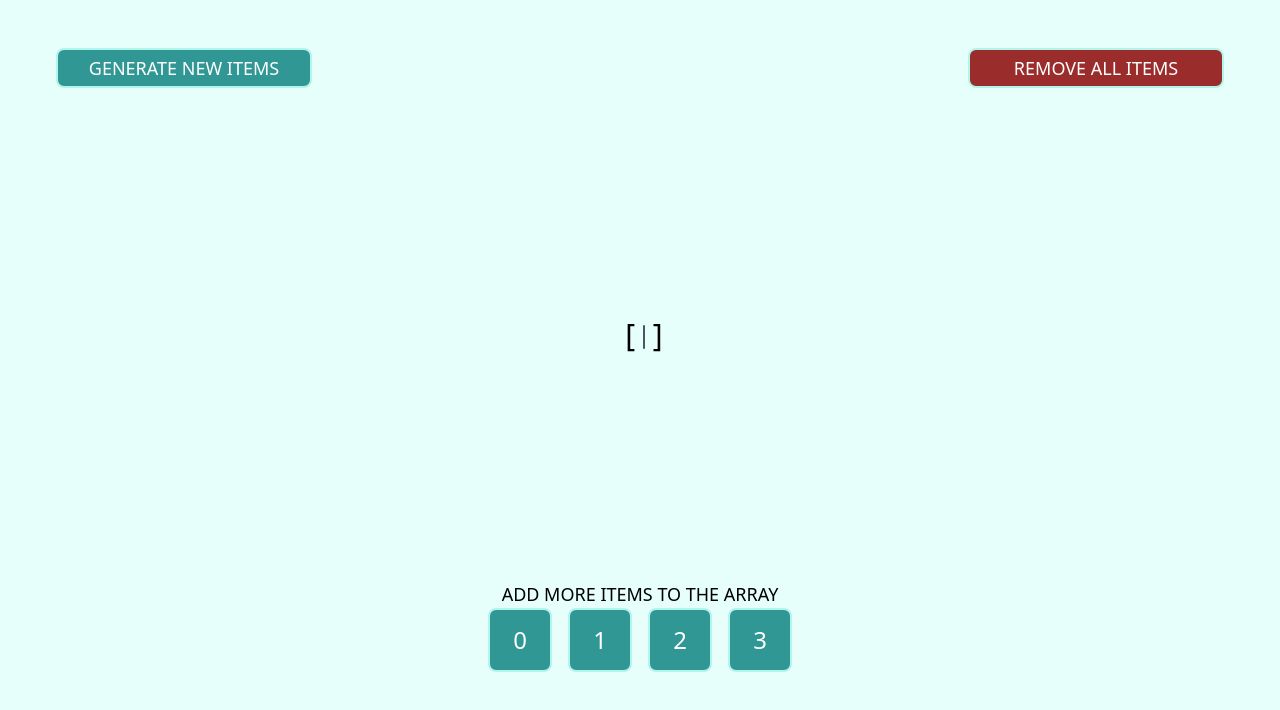
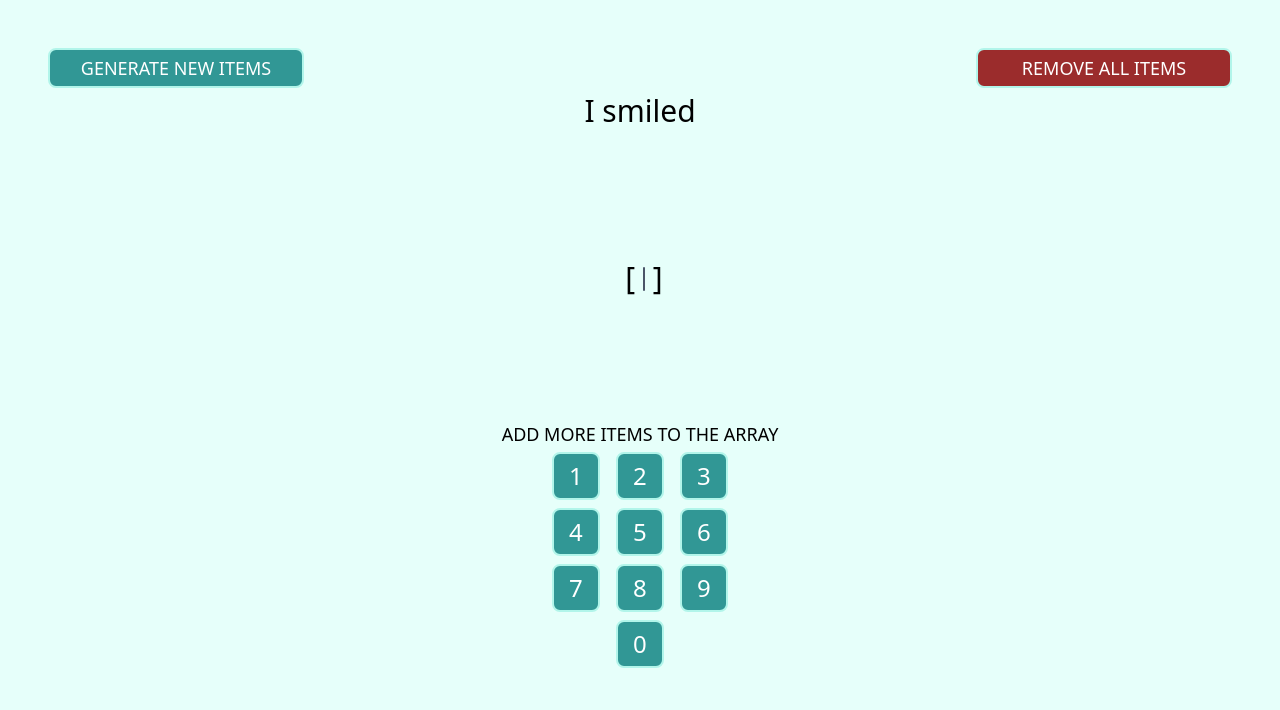
Before and after one commit to ElMantos/array-step-game, a React app: page / in a window 1280 px wide. Shown: the top 710 px of the page. Built offline with nearby package versions, Linux system fonts and the light colour scheme.

Commit message:
add resolveArrayGame util, extended styles

```diff
--- a/public/service-worker.js
+++ b/public/service-worker.js
@@ -1,4 +1,4 @@
-const VERSION = 241;
+const VERSION = 320;
 const CACHE_NAME = `app-${VERSION}`;
 const BUILD_FOLDER = "";
 const PRECACHE_MANIFEST = `${BUILD_FOLDER}/resources-manifest.json`;
--- /dev/null
+++ b/src/components/SmileyFace/index.js
@@ -0,0 +1,11 @@
+import React from 'react';
+
+function SmileyFace() {
+  return (
+    <div>
+      <div>I smiled</div>
+    </div>
+  );
+}
+
+export default SmileyFace;
--- a/src/components/SquaredButton/style.scss
+++ b/src/components/SquaredButton/style.scss
@@ -1,5 +1,5 @@
 .squared_button {
-  @apply w-16 h-16 bg-teal-600 text-2xl text-white border-2 border-teal-200 rounded-lg outline-none;
+  @apply w-12 h-12 bg-teal-600 text-2xl text-white border-2 border-teal-200 rounded-lg outline-none;
   transition: all 0.4s;
   &:active,
   &:focus {
--- a/src/components/index.js
+++ b/src/components/index.js
@@ -1,2 +1,3 @@
 export { default as SquaredButton } from './SquaredButton';
 export { default as AnimatedTyping } from './AnimatedTyping';
+export { default as SmileyFace } from './SmileyFace';
--- a/src/pages/Home/index.js
+++ b/src/pages/Home/index.js
@@ -1,11 +1,11 @@
 import React, { useState } from 'react';
 
-import { SquaredButton, AnimatedTyping } from '~/components';
+import { SquaredButton, AnimatedTyping, SmileyFace } from '~/components';
 import { generateRandomArray } from '~/utils';
 
 import './style.scss';
 
-const AVAILABLE_BUTTON_VALUES = ['0', '1', '2', '3'];
+const AVAILABLE_BUTTON_VALUES = ['1', '2', '3', '4', '5', '6', '7', '8', '9', '0'];
 
 function Home() {
   const [arrayItems, setArrayItems] = useState([]);
@@ -23,6 +23,7 @@ function Home() {
           text="REMOVE ALL ITEMS"
         />
       </div>
+      <SmileyFace />
       <div className="home_game_elements">
         <div className="home_game_elements_content">[{arrayItems.map((item) => `${item}, `)}</div>
         <div className="home_animaged_typing">
@@ -34,7 +35,11 @@ function Home() {
         <span className="home_controls_label">ADD MORE ITEMS TO THE ARRAY</span>
         <div className="home_button_container">
           {AVAILABLE_BUTTON_VALUES.map((val) => (
-            <SquaredButton text={val} onClick={() => setArrayItems([...arrayItems, val])} />
+            <SquaredButton
+              key={val}
+              text={val}
+              onClick={() => setArrayItems([...arrayItems, val])}
+            />
           ))}
         </div>
       </div>
--- a/src/pages/Home/style.scss
+++ b/src/pages/Home/style.scss
@@ -3,7 +3,6 @@
 
   .home_game_elements {
     @apply flex items-center mt-auto;
-  }
 
     .home_game_elements_content {
       @apply mx-2;
@@ -12,9 +11,6 @@
     .home_animaged_typing {
       @apply mt-1 mr-2;
     }
-
-  .squared_button {
-    @apply mx-2;
   }
 
   .home_controls {
@@ -34,4 +30,13 @@
       @apply w-64 px-6 text-lg h-10 self-end bg-red-800;
     }
   }
+
+  .home_button_container {
+    @apply text-center;
+    width: 12rem;
+
+    .squared_button {
+      @apply mx-2 my-1;
     }
+  }
+}
--- a/src/utils/index.js
+++ b/src/utils/index.js
@@ -1 +1,2 @@
 export { default as generateRandomArray } from './generateRandomArray';
+export { default as resolveArrayGame } from './resolveArrayGame';
--- /dev/null
+++ b/src/utils/resolveArrayGame.js
@@ -0,0 +1,24 @@
+const resolveArrayGame = (numbers, startIndex = 0, currentJumps = []) => {
+  if (startIndex === numbers.length - 1) {
+    return true;
+  }
+
+  const maxJumpLength = Math.min(numbers[startIndex], numbers.length - 1 - startIndex);
+
+  for (let jumpLength = maxJumpLength; jumpLength > 0; jumpLength -= 1) {
+    const nextIndex = startIndex + jumpLength;
+    currentJumps.push(nextIndex);
+
+    const isJumpSuccessful = resolveArrayGame(numbers, nextIndex, currentJumps);
+
+    if (isJumpSuccessful) {
+      return true;
+    }
+
+    currentJumps.pop();
+  }
+
+  return false;
+};
+
+export default resolveArrayGame;
```
Also changed, not shown: src/components/SmileyFace/style.scss (added). Lines whose indentation alone changed are shown as unchanged.
